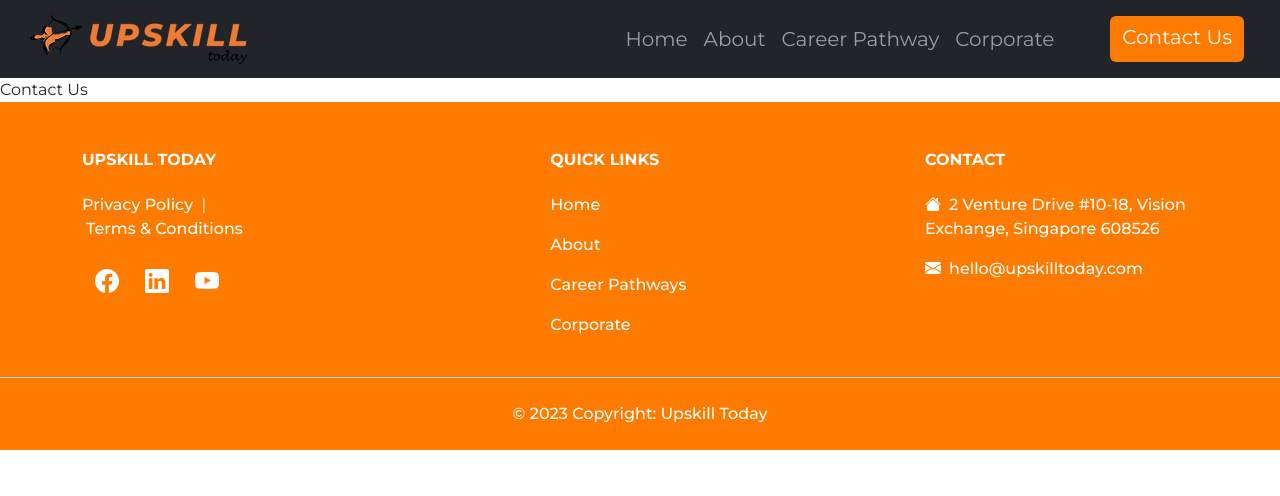
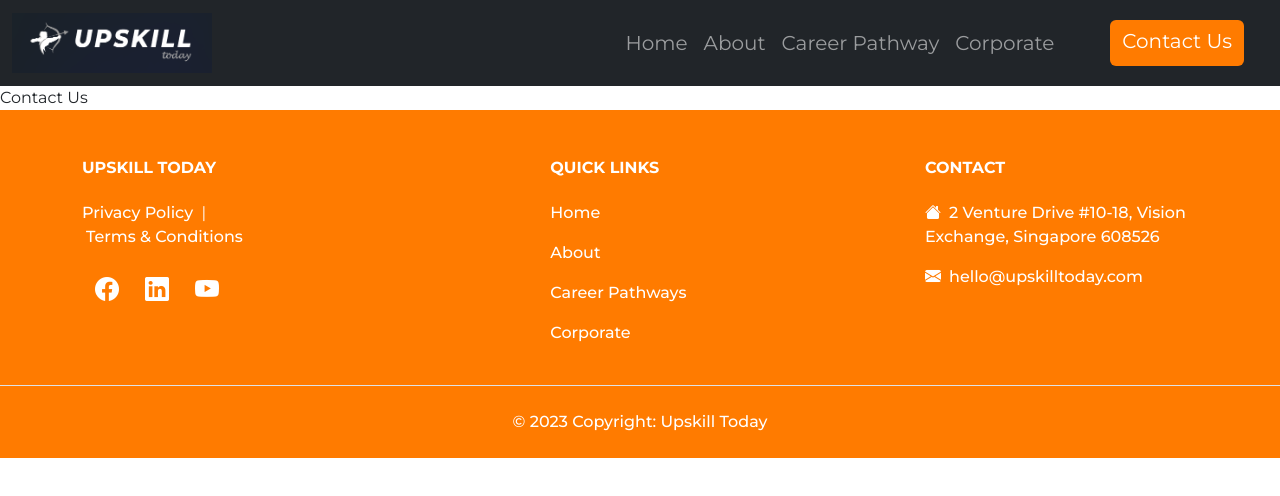
Before and after one commit to Chiang-Yong/Upskill-Today-1, a React (Create React App) app: page /Contact in a window 1280 px wide. Shown: the top 496 px of the page. Built offline with nearby package versions, Linux system fonts and the light colour scheme.

Commit message:
Update to white logo

```diff
--- a/src/components/NavbarUST.js
+++ b/src/components/NavbarUST.js
@@ -1,6 +1,6 @@
 import React, { useState } from "react";
 import Button from "react-bootstrap/Button";
-import Upskill from "../images/UpskillToday Logo.bmp";
+import Upskill from "../images/WhiteLogo.png";
 import Container from "react-bootstrap/Container";
 import Nav from "react-bootstrap/Nav";
 import Navbar from "react-bootstrap/Navbar";
@@ -20,7 +20,18 @@ const NavbarUST = () => {
     <Navbar bg="dark" expand="lg" variant="dark">
       <Container fluid>
         <Navbar.Brand href="/">
-          <img src={Upskill} alt="logo" className="d-inline-block align-top" />
+          <img
+            src={Upskill}
+            alt="logo"
+            className="d-inline-block align-top"
+            style={{
+              display:'block',
+              backgroundSize: "contain",
+              backgroundRepeat: "no-repeat",
+              height: "60px",
+              width: "200px",
+            }}
+          />
         </Navbar.Brand>
         <Navbar.Toggle aria-controls="basic-navbar-nav" />
         <Navbar.Collapse id="basic-navbar-nav">
@@ -36,9 +47,9 @@ const NavbarUST = () => {
                 backgroundColor: isHovering ? "blue" : "#ff7b00",
                 border: "none",
                 outline: "none",
-                alignItems:"center",
-                justifyContent:"center",
-                whiteSpace:"nowrap",
+                alignItems: "center",
+                justifyContent: "center",
+                whiteSpace: "nowrap",
               }}
               onMouseEnter={handleMouseEnter}
               onMouseLeave={handleMouseLeave}
```
Also changed, not shown: src/images/WhiteLogo.png (added).
